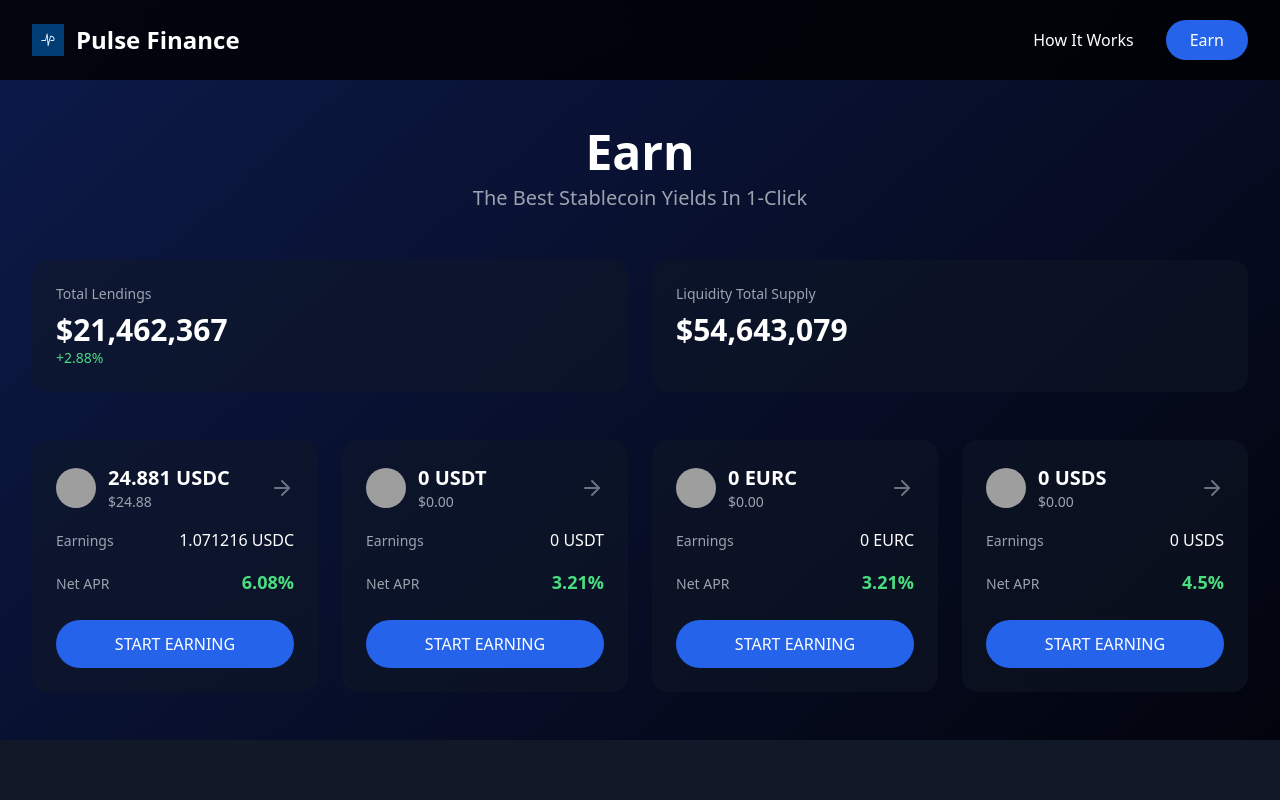
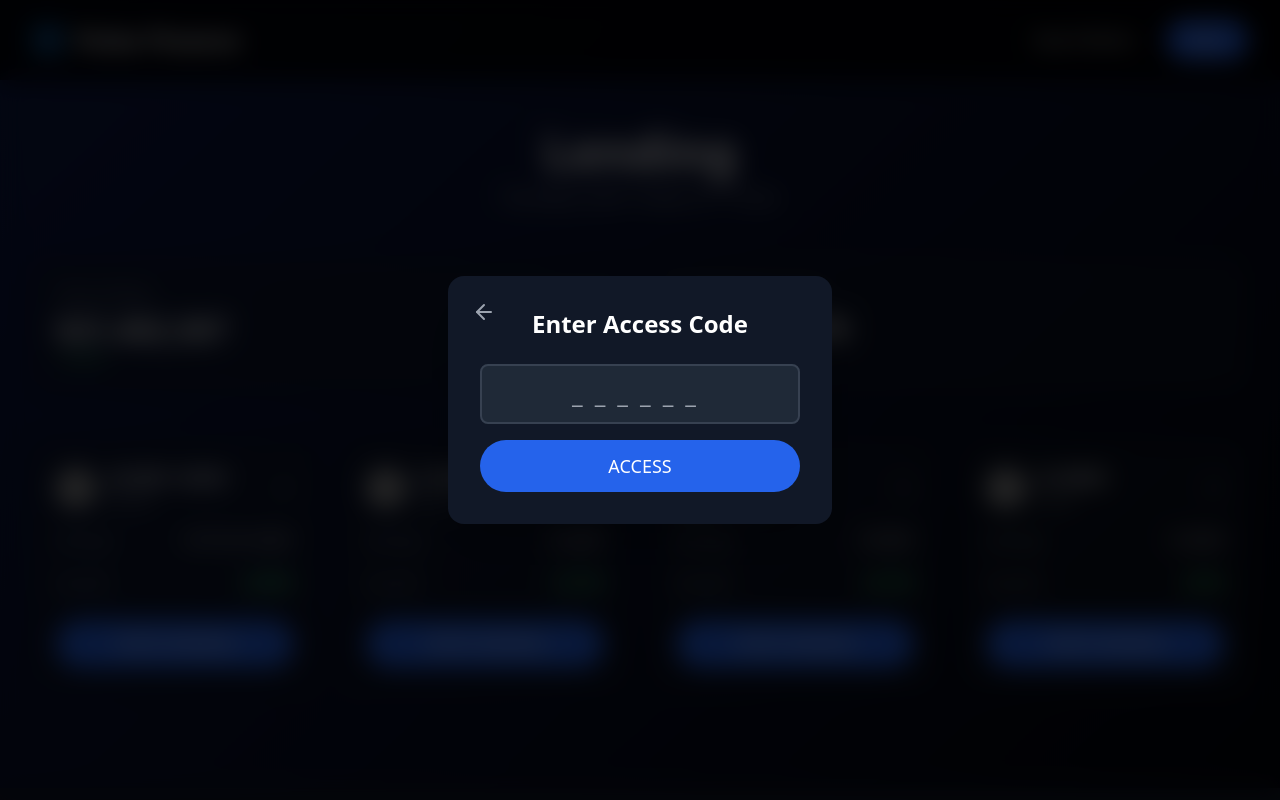
Before and after one commit to aki-0517/pulse-fi-web, a React (Vite) app: page /earn in a window 1280 px wide. Shown: the top 800 px of the page. Built offline with nearby package versions, Linux system fonts and the light colour scheme; grey boxes are pictures that could not be loaded.

Commit message:
add access code

```diff
--- /dev/null
+++ b/src/components/AccessCodePopup.tsx
@@ -0,0 +1,53 @@
+import React, { useState } from 'react';
+import { Link } from 'react-router-dom';
+import { ArrowLeft } from 'lucide-react';
+
+interface AccessCodePopupProps {
+  onSuccess: () => void;
+}
+
+const AccessCodePopup: React.FC<AccessCodePopupProps> = ({ onSuccess }) => {
+  const [code, setCode] = useState('');
+  const [error, setError] = useState('');
+  const correctCode = import.meta.env.VITE_ACCESS_CODE;
+
+  const handleSubmit = (e: React.FormEvent) => {
+    e.preventDefault();
+    if (code === correctCode) {
+      setError('');
+      onSuccess();
+    } else {
+      setError('Invalid access code.');
+    }
+  };
+
+  return (
+    <div className="fixed inset-0 z-50 flex items-center justify-center bg-black bg-opacity-75 backdrop-blur-md">
+      <div className="bg-gray-900 p-8 rounded-2xl shadow-2xl w-full max-w-sm relative">
+        <Link to="/" className="absolute top-6 left-6 text-gray-400 hover:text-white transition-colors">
+          <ArrowLeft size={24} />
+        </Link>
+        <h2 className="text-2xl font-bold text-white text-center mb-6">Enter Access Code</h2>
+        <form onSubmit={handleSubmit}>
+          <input
+            type="text"
+            value={code}
+            onChange={(e) => setCode(e.target.value)}
+            maxLength={6}
+            className="w-full bg-gray-800 border-2 border-gray-700 text-white text-center text-2xl tracking-[0.5em] rounded-lg px-4 py-3 mb-4 focus:outline-none focus:ring-2 focus:ring-blue-500"
+            placeholder="______"
+          />
+          {error && <p className="text-red-500 text-sm text-center mb-4">{error}</p>}
+          <button
+            type="submit"
+            className="w-full bg-blue-600 text-white py-3 rounded-full hover:bg-blue-700 transition-colors font-medium text-lg"
+          >
+            ACCESS
+          </button>
+        </form>
+      </div>
+    </div>
+  );
+};
+
+export default AccessCodePopup;
--- a/src/components/HeroSection.tsx
+++ b/src/components/HeroSection.tsx
@@ -1,4 +1,5 @@
 import React from 'react';
+import { Link } from 'react-router-dom';
 import { ArrowRight } from 'lucide-react';
 
 const HeroSection = () => {
@@ -45,9 +46,9 @@ const HeroSection = () => {
               <span className="text-blue-600 block">Yield with Stablecoins</span>
             </h1>
 
-            <button className="bg-blue-600 text-white px-12 py-5 rounded-full hover:bg-blue-700 transition-all duration-300 transform hover:scale-105 flex items-center space-x-3 mx-auto lg:mx-0 text-lg font-medium shadow-xl">
+            <Link to="/earn" className="bg-blue-600 text-white px-12 py-5 rounded-full hover:bg-blue-700 transition-all duration-300 transform hover:scale-105 inline-flex items-center space-x-3 mx-auto lg:mx-0 text-lg font-medium shadow-xl">
               <span>Earn</span>
-            </button>
+            </Link>
           </div>
 
           <div className="relative">
--- a/src/pages/Earn.tsx
+++ b/src/pages/Earn.tsx
@@ -1,5 +1,6 @@
-import React from 'react';
+import React, { useState } from 'react';
 import { ArrowRight, DollarSign, TrendingUp, Wallet } from 'lucide-react';
+import AccessCodePopup from '../components/AccessCodePopup';
 
 const StatCard = ({ title, value, change }: { title: string, value: string, change?: string }) => (
   <div className="bg-gray-900/50 p-6 rounded-2xl">
@@ -39,11 +40,15 @@ const AssetCard = ({ icon, name, balance, balanceUSD, earnings, earningsCoin, ap
 
 
 const EarnPage: React.FC = () => {
+  const [isUnlocked, setIsUnlocked] = useState(false);
+
   return (
-    <div className="max-w-7xl mx-auto px-4 sm:px-6 lg:px-8 py-12">
+    <>
+      {!isUnlocked && <AccessCodePopup onSuccess={() => setIsUnlocked(true)} />}
+      <div className={`max-w-7xl mx-auto px-4 sm:px-6 lg:px-8 pt-12 pb-24 ${!isUnlocked ? 'blur-sm' : ''}`}>
         <div className="text-center mb-12">
-        <h1 className="text-5xl font-bold mb-2 text-white">Earn</h1>
-        <p className="text-xl text-gray-400">The Best Stablecoin Yields In 1-Click</p>
+          <h1 className="text-5xl font-bold mb-2 text-white">Lending</h1>
+          <p className="text-xl text-gray-400">The Best DeFi Yields In 1-Click</p>
         </div>
 
         <div className="grid grid-cols-1 md:grid-cols-2 gap-6 mb-12">
@@ -90,6 +95,7 @@ const EarnPage: React.FC = () => {
           />
         </div>
       </div>
+    </>
   );
 };
 
```
Lines whose indentation alone changed are shown as unchanged.
